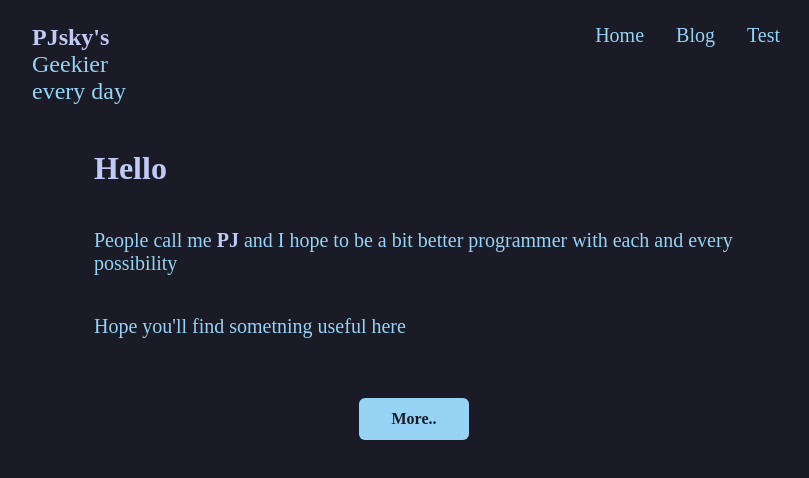
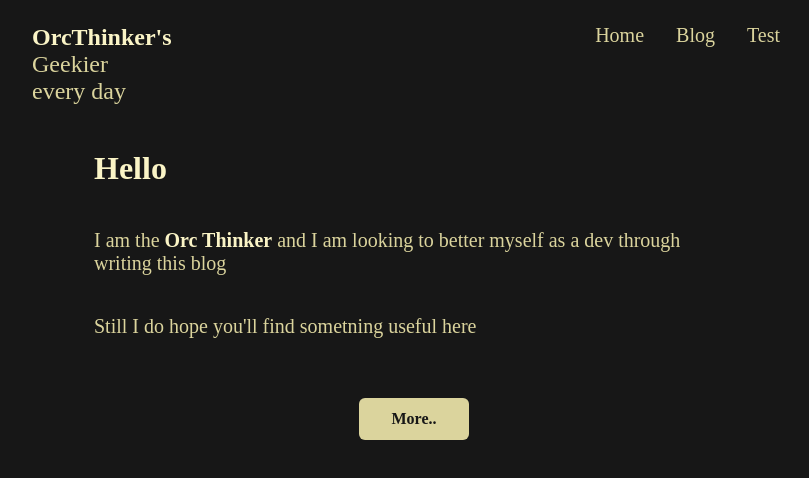
Before and after one commit to OrcThinker/OrcThinker.github.io, a plain HTML site: page index.html in a window 1280 px wide. Shown: the whole page, without its empty margins (226-1035 px from the left). Drawn offline with Linux system fonts and the light colour scheme; a web font is replaced by a local one.

Commit message:
diff color palette

```diff
--- a/index.html
+++ b/index.html
@@ -2,18 +2,17 @@
 <html lang="en">
 <head>
   <meta charset="UTF-8" />
-  <!-- <title>PJsky | Nerdier each day</title> -->
-  <title>PJsky | Geekier every day</title>
+  <title>OrcThinker | Geekier every day</title>
   <meta name="viewport" content="width=device-width,initial-scale=1" />
   <meta name="description" content="" />
   <link rel="stylesheet" type="text/css" href="stylesheets/site.css" />
-  <link rel="icon" href="images/PJskyIcon.png">
+  <link rel="icon" href="images/orcThinkerIcon.png" />
 </head>
 <body>
   <nav class="web-nav">
     <div class="website-logo">
       <a href="./">
-        <b>PJsky's</b> Geekier every day
+        <b>OrcThinker's</b> Geekier every day
       </a>
     </div>
     <ul>
@@ -31,10 +30,10 @@
   <div class="main-container">
     <h1 class="header-one">Hello</h1>
     <p>
-      People call me <b>PJ</b> and I hope to be a bit better programmer with each and every possibility
+      I am the <b>Orc Thinker</b> and I am looking to better myself as a dev through writing this blog
     </p>
     <p>
-      Hope you'll find sometning useful here
+      Still I do hope you'll find sometning useful here
     </p>
     <p>
     <div class="posts-conatiner">
--- a/stylesheets/site.css
+++ b/stylesheets/site.css
@@ -26,10 +26,17 @@
     --moonlight-text-two: #96d3f5;
     --link-color: #607df5;
 
+    --sourcerer-text-one: #faf4c6;
+    --sourcerer-text-two: #dbd49d;
+    --sourcerer-bg: #171717;
+
     /* settings */
-    --body-background: var(--tn-background);
-    --text-color-one: var(--tn-text-one);
-    --text-color-two: var(--moonlight-text-two);
+    /* --body-background: var(--tn-background); */
+    /* --text-color-one: var(--tn-text-one); */
+    /* --text-color-two: var(--moonlight-text-two); */
+    --body-background: var(--sourcerer-bg);
+    --text-color-one: var(--sourcerer-text-one);
+    --text-color-two: var(--sourcerer-text-two);
     --main-font-family: Meslo;
 }
 
@@ -37,6 +44,12 @@ body {
     background-color: var(--body-background);
     color: var(--text-color-two);
     font-family: var(--main-font-family);
+}
+
+body.moonlight {
+    --body-background: var(--tn-background);
+    --text-color-one: var(--tn-text-one);
+    --text-color-two: var(--moonlight-text-two);
 }
 
 ::selection{
```
Also changed, not shown: images/orcThinkerIcon.png (added).
